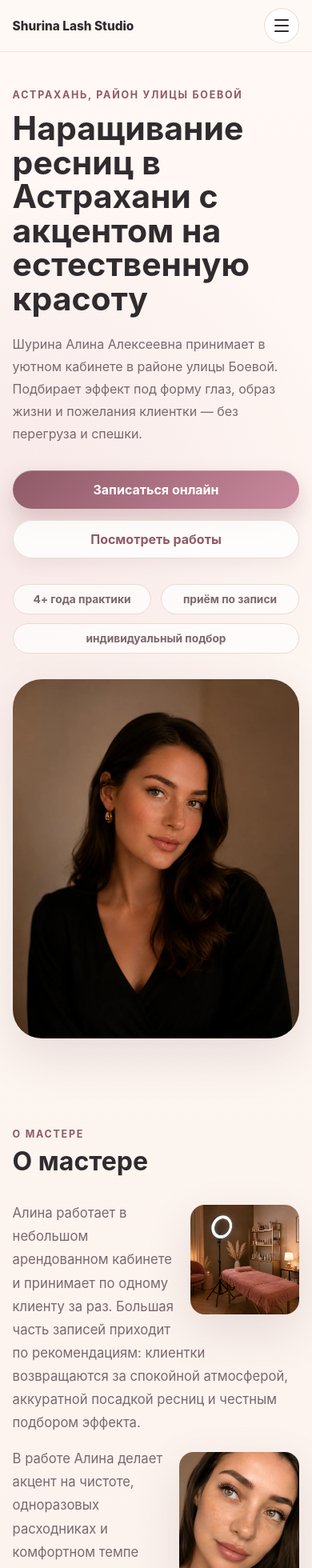
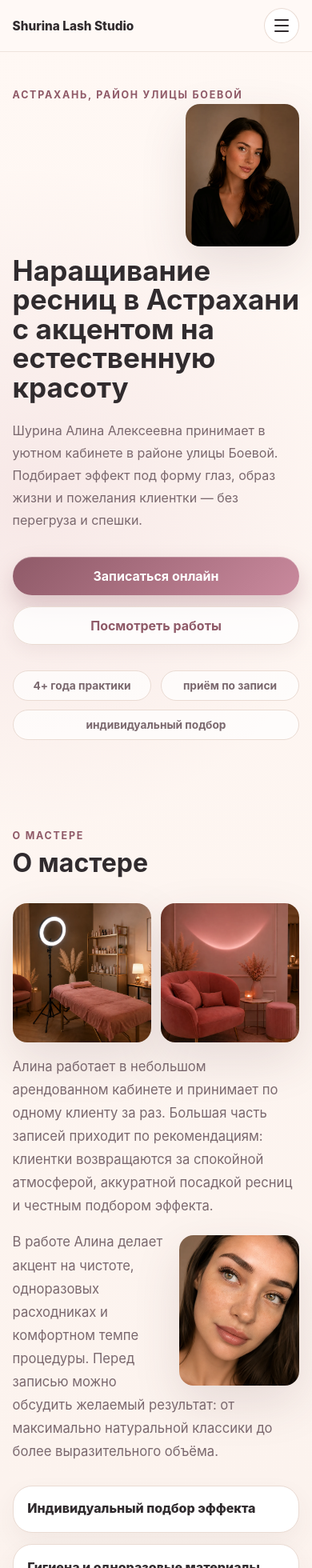
Before and after one commit to akaAlexey/shurina-lash-studio, a Vue app: page / in a window 390 px wide. Shown: the top 1960 px of the page at 80% size. Built offline with nearby package versions, Linux system fonts and the light colour scheme.

Commit message:
Refine mobile hero and restore studio images

```diff
--- a/src/components/sections/AboutSection.vue
+++ b/src/components/sections/AboutSection.vue
@@ -22,13 +22,12 @@ const cards = [
 
       <div>
         <SectionTitle eyebrow="О мастере" title="О мастере" />
+        <div class="about-section__mobile-studio" aria-label="Атмосфера студии">
+          <img :src="studioRoom" alt="Небольшой кабинет студии" />
+          <img :src="studioLounge" alt="Зона ожидания в студии" />
+        </div>
         <div class="about-section__text">
           <p>
-            <img
-              class="about-section__text-room"
-              :src="studioRoom"
-              alt="Небольшой кабинет студии"
-            />
             Алина работает в небольшом арендованном кабинете и принимает по одному
             клиенту за раз. Большая часть записей приходит по рекомендациям: клиентки
             возвращаются за спокойной атмосферой, аккуратной посадкой ресниц и честным
@@ -129,12 +128,11 @@ const cards = [
   display: none;
 }
 
-.about-section__text-room {
+.about-section__mobile-studio {
   display: none;
 }
 
-.about-section__inline-portrait,
-.about-section__text-room {
+.about-section__inline-portrait {
   object-fit: cover;
 }
 
@@ -208,13 +206,23 @@ const cards = [
   }
 
   .about-section__text-room {
-    display: block;
-    float: right;
-    width: min(38%, 142px);
+    display: none;
+  }
+
+  .about-section__mobile-studio {
+    display: grid;
+    grid-template-columns: repeat(2, minmax(0, 1fr));
+    gap: 0.75rem;
+    margin-bottom: 1rem;
+  }
+
+  .about-section__mobile-studio img {
+    width: 100%;
+    height: auto;
     aspect-ratio: 1 / 1;
+    object-fit: cover;
     border-radius: 18px;
     box-shadow: var(--shadow-soft);
-    margin: 0.25rem 0 0.55rem 1rem;
   }
 
   .about-section__text p::after {
--- a/src/components/sections/HeroSection.vue
+++ b/src/components/sections/HeroSection.vue
@@ -14,6 +14,7 @@ defineEmits<{
     <div class="container hero-section__grid">
       <div class="hero-section__content">
         <span class="eyebrow">Астрахань, район улицы Боевой</span>
+        <img class="hero-section__inline-image" :src="heroImage" alt="Шурина Алина Алексеевна" />
         <h1>Наращивание ресниц в Астрахани с акцентом на естественную красоту</h1>
         <p>
           Шурина Алина Алексеевна принимает в уютном кабинете в районе улицы Боевой.
@@ -52,6 +53,10 @@ defineEmits<{
   font-size: clamp(2.05rem, 5vw, 4.45rem);
   line-height: 1.04;
   max-width: 850px;
+}
+
+.hero-section__inline-image {
+  display: none;
 }
 
 .hero-section__content p {
@@ -139,11 +144,32 @@ defineEmits<{
   }
 
   .hero-section__content h1 {
-    font-size: clamp(2rem, 10.5vw, 2.65rem);
+    font-size: clamp(1.85rem, 9vw, 2.35rem);
   }
 
   .hero-section__content p {
     font-size: 1rem;
+  }
+
+  .hero-section__inline-image {
+    display: block;
+    float: right;
+    width: min(38vw, 142px);
+    aspect-ratio: 4 / 5;
+    object-fit: cover;
+    border-radius: 18px;
+    box-shadow: var(--shadow-soft);
+    margin: 0.2rem 0 0.75rem 1rem;
+  }
+
+  .hero-section__media {
+    display: none;
+  }
+
+  .hero-section__content::after {
+    content: '';
+    display: block;
+    clear: both;
   }
 
   .hero-section__actions {
```
